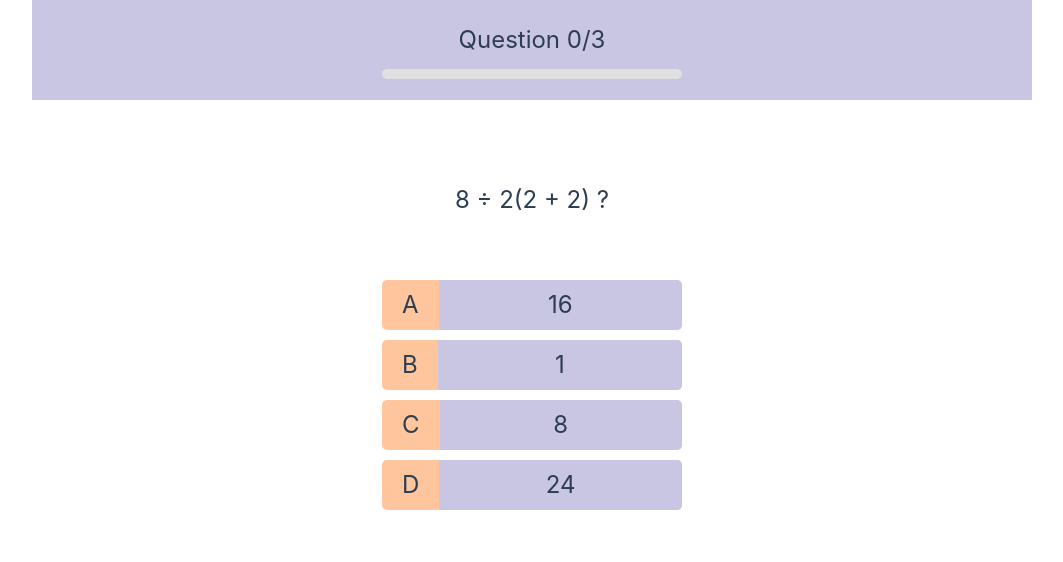
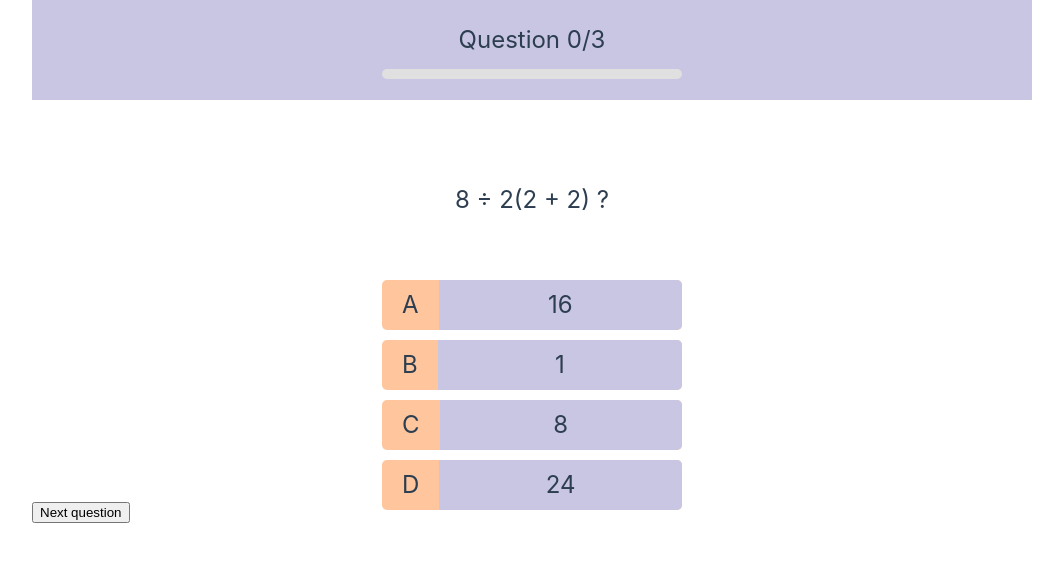
Before and after one commit to laurent-martinez/quizzAppVue3, a Vue app: page /quiz/1 in a window 1280 px wide. Shown: the top 562 px of the page, without its empty margins (108-1171 px from the left). Built offline with nearby package versions, Linux system fonts and the light colour scheme.

Commit message:
change typescript config to deploy on vercel

```diff
--- a/src/views/QuizView.vue
+++ b/src/views/QuizView.vue
@@ -17,6 +17,7 @@ const questionStatus = `${currentQuestion.value}/${quiz.questions.length}`
         <Header :questionStatus="questionStatus"/>
         <div>
             <Question :question="quiz.questions[currentQuestion]" />
+            <button @click="currentQuestion++">Next question</button>
         </div>
     </div>
 </template>
--- a/tsconfig.app.json
+++ b/tsconfig.app.json
@@ -5,6 +5,7 @@
   "compilerOptions": {
     "composite": true,
     "baseUrl": ".",
+    "allowJs": true,
     "paths": {
       "@/*": ["./src/*"]
     }
```
